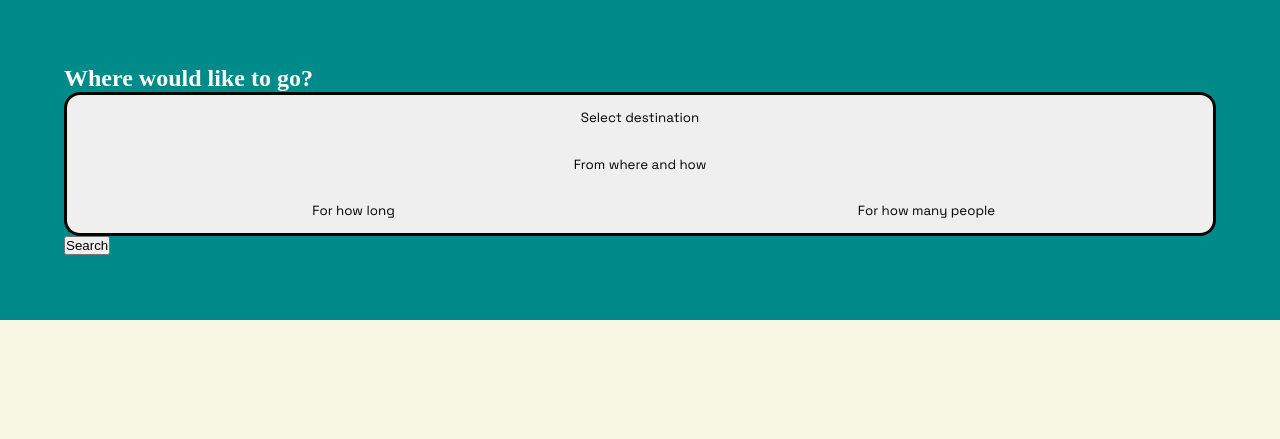
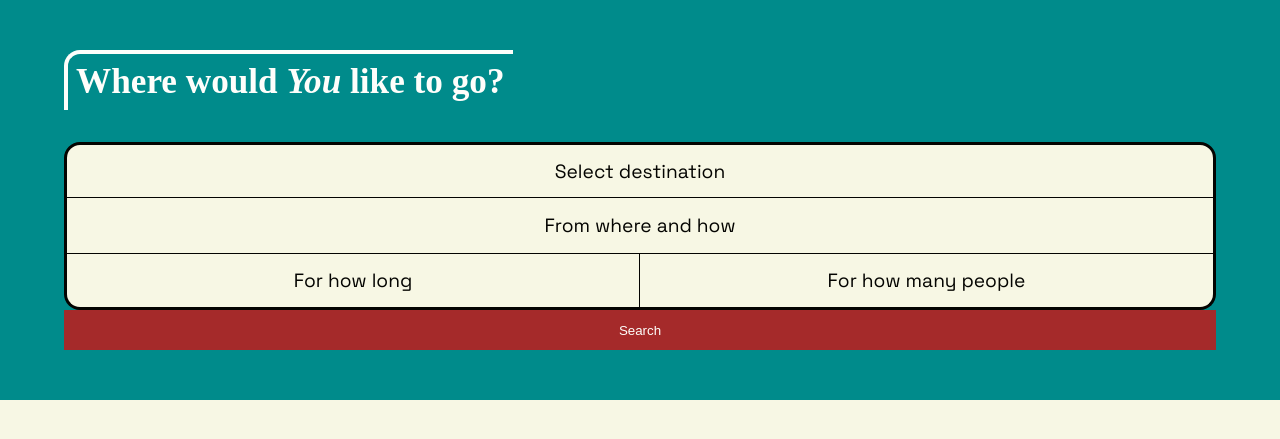
Before and after one commit to Codynator/voyageur, a PHP site: page /main.php in a window 1280 px wide. Shown: the part 48-487 px from the top of the page. Run offline with PHP 8.4, Linux system fonts and the light colour scheme.

Commit message:
Header update

```diff
--- /dev/null
+++ b/src/connection.php
@@ -0,0 +1,9 @@
+<?php
+function connect() {
+    $servername = 'localhost';
+    $username = 'root';
+    $password = '';
+    $dbname = 'voyageur';
+
+    return new mysqli($servername, $username, $password, $dbname);
+}
--- a/src/main.php
+++ b/src/main.php
@@ -1,3 +1,9 @@
+<?php
+include('./connection.php');
+
+$mysql = connect();
+?>
+
 <!DOCTYPE html>
 <html lang="en">
 
@@ -17,7 +23,6 @@
             <a href="./main.php" class="logo"><img src="../public/voyageur_logo.png" alt=""></a>
             <a href="./main.php">All Inclusive</a>
             <a href="./main.php">Last Minute</a>
-            <!-- <progress value="25" max="100"></progress> -->
         </div>
         <div class="right-nav">
             <div class="menu-container">
@@ -44,24 +49,41 @@
 
     <header>
         <div>
-            <h2>Where would like to go?</h2>
+            <h2>Where would <i>You</i> like to go?</h2>
 
             <div class="header-container">
                 <div class="button-container">
-                    <button>Select destination</button>
+                    <button>Select destination
+                        <p></p>
+                    </button>
                     <div class="button-menu"></div>
                 </div>
                 <div class="button-container">
-                    <button>From where and how</button>
+                    <button>From where and how
+                        <p></p>
+                    </button>
                     <div class="button-menu"></div>
                 </div>
                 <div class="button-container">
-                    <button>For how long</button>
+                    <button>For how long
+                        <p></p>
+                    </button>
                     <div class="button-menu"></div>
                 </div>
                 <div class="button-container">
-                    <button>For how many people</button>
+                    <button>For how many people
+                        <p></p>
+                    </button>
                     <div class="button-menu"></div>
+                </div>
+
+                <div class="selection-container">
+                    <div class="destination-container">
+
+                    </div>
+                    <div class="from-where-container"></div>
+                    <div class="length-container"></div>
+                    <div class="ammount-container"></div>
                 </div>
 
                 <form method="POST" action="<?= htmlspecialchars($_SERVER["PHP_SELF"]); ?>">
@@ -78,7 +100,9 @@
     </header>
 
     <main>
-
+        <dialog>
+            <p>Hello, World!</p>
+        </dialog>
     </main>
 
     <script src="./scripts/themeChanger.js"></script>
@@ -86,3 +110,7 @@
 </body>
 
 </html>
+
+<?php
+$mysql->close();
+?>
--- a/src/styles/headerStyle.css
+++ b/src/styles/headerStyle.css
@@ -3,15 +3,24 @@ header {
     justify-content: center;
     align-items: center;
     flex-direction: column;
-    height: 40svh;
+    height: 50svh;
     /* background-image: url('../../public/header_bg.svg'); */
     background-color: darkcyan;
     background-position: center;
     background-size: cover;
     background-repeat: no-repeat;
     z-index: 3;
+
     h2 {
         color: var(--text-alt);
+        border-left: 0.3rem solid var(--text-alt);
+        border-top: 0.3rem solid var(--text-alt);
+        border-top-left-radius: 1rem;
+        transition:  color var(--transition_duration), border var(--transition_duration);
+        width: fit-content;
+        padding: .5rem;
+        font-size: 220%;
+        margin-bottom: 2rem;
     }
 }
 
@@ -22,6 +31,15 @@ header {
     flex-wrap: wrap;
 }
 
+.header-container input[type='submit'] {
+    background-color: brown;
+    border: none;
+    width: 90vw;
+    height: 5svh;
+    color: var(--text-alt);
+    cursor: pointer;
+}
+
 .button-container {
     position: relative;
 }
@@ -30,16 +48,18 @@ header {
     border-top-left-radius: 1rem;
     border-top-right-radius: 1rem;
     border: 0.2rem solid var(--text);
-    border-bottom: none;
+    border-bottom: 0.05rem solid var(--text);
 }
 
 .button-container:nth-child(2) > button {
     border-inline: 0.2rem solid var(--text);
+    border-bottom: 0.05rem solid var(--text);
 }
 
 .button-container:nth-child(3) > button {
     border-bottom-left-radius: 1rem;
     border-left: 0.2rem solid var(--text);
+    border-right: 0.05rem solid var(--text);
     border-bottom: 0.2rem solid var(--text);
 }
 
@@ -60,8 +80,23 @@ header {
 }
 
 .button-container > button {
+    background-color: var(--background);
+    color: var(--text);
     width: 100%;
-    height: 6svh;
+    height: 7svh;
     font-family: 'Space Grotesk', sans-serif;
+    font-size: 120%;
     border: none;
+    cursor: pointer;
+    transition: background-color var(--transition_duration), color var(--transition_duration);
 }
+
+.button-container > button:hover {
+    background-color: var(--accent);
+    color: var(--text-alt);
+}
+
+.button-container > button > p {
+    letter-spacing: 0.05rem;
+    font-weight: bold;
+}
```
